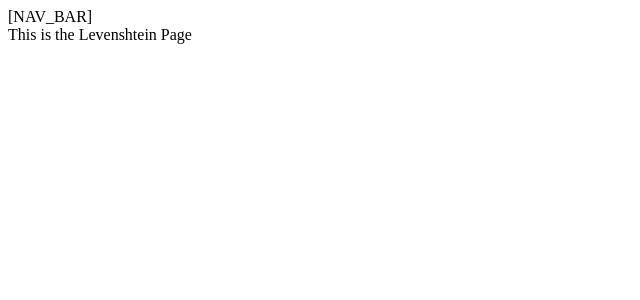
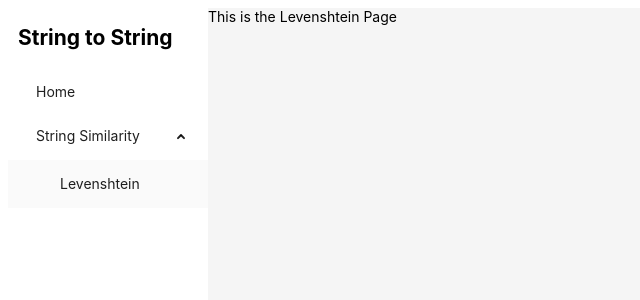
Before and after one commit to carolykma/string-to-string, a React (Vite) app: page /levenshtein in a window 1280 px wide. Shown: the top 300 px of the page, without its empty margins (0-640 px from the left). Built offline with nearby package versions, Linux system fonts and the light colour scheme.

Commit message:
chore: set up antd & side bar menu

```diff
--- a/package.json
+++ b/package.json
@@ -10,6 +10,7 @@
     "preview": "vite preview"
   },
   "dependencies": {
+    "antd": "^5.24.6",
     "react": "^19.0.0",
     "react-dom": "^19.0.0",
     "react-router": "^7.4.1"
--- a/src/App.tsx
+++ b/src/App.tsx
@@ -1,15 +1,22 @@
 import { BrowserRouter, Routes, Route } from "react-router";
+import { Layout } from 'antd'
 import { HomePage, LevenshteinPage } from "./pages";
+import { SideMenu } from "./components/nav";
 
 function App() {
   return (
     <>
       <BrowserRouter>
-        <div>[NAV_BAR]</div>
-        <Routes>
-          <Route path='/' element={<HomePage />} />
-          <Route path='/levenshtein' element={<LevenshteinPage />} />
-        </Routes>
+        <Layout style={{ minHeight: "100vh" }}>
+          <Layout.Sider theme="light">
+            <h2 style={{ paddingLeft: "10px" }}>String to String</h2>
+            <SideMenu />
+          </Layout.Sider>
+          <Routes>
+            <Route path='/' element={<HomePage />} />
+            <Route path='/levenshtein' element={<LevenshteinPage />} />
+          </Routes>
+        </Layout>
       </BrowserRouter>
     </>
   )
--- /dev/null
+++ b/src/components/nav/SideMenu.tsx
@@ -0,0 +1,26 @@
+import { Menu } from 'antd'
+
+export const SideMenu = () => {
+    return <Menu
+        id="side-menu"
+        mode="inline"
+        defaultOpenKeys={['similarity']}
+        style={{ border: 'none' }}
+        items={[
+            {
+                key: 'home',
+                label: "Home"
+            },
+            {
+                key: 'similarity',
+                label: 'String Similarity',
+                children: [
+                    {
+                        key: 'levenshtein',
+                        label: 'Levenshtein'
+                    }
+                ]
+            }
+        ]}
+    />
+}
--- /dev/null
+++ b/src/components/nav/index.tsx
@@ -0,0 +1 @@
+export { SideMenu } from "./SideMenu";
```
Also changed, not shown: 1 other file (tests, documents, lock files or other folders).
